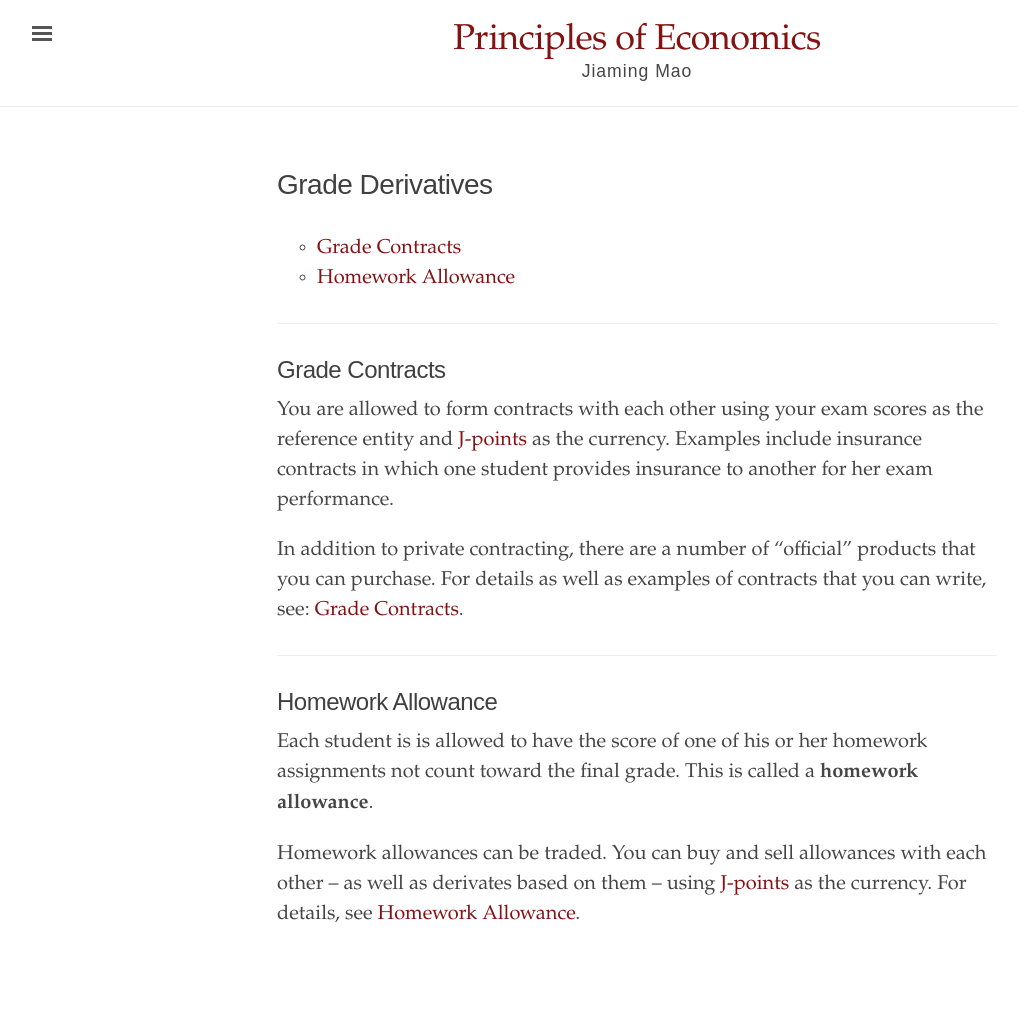
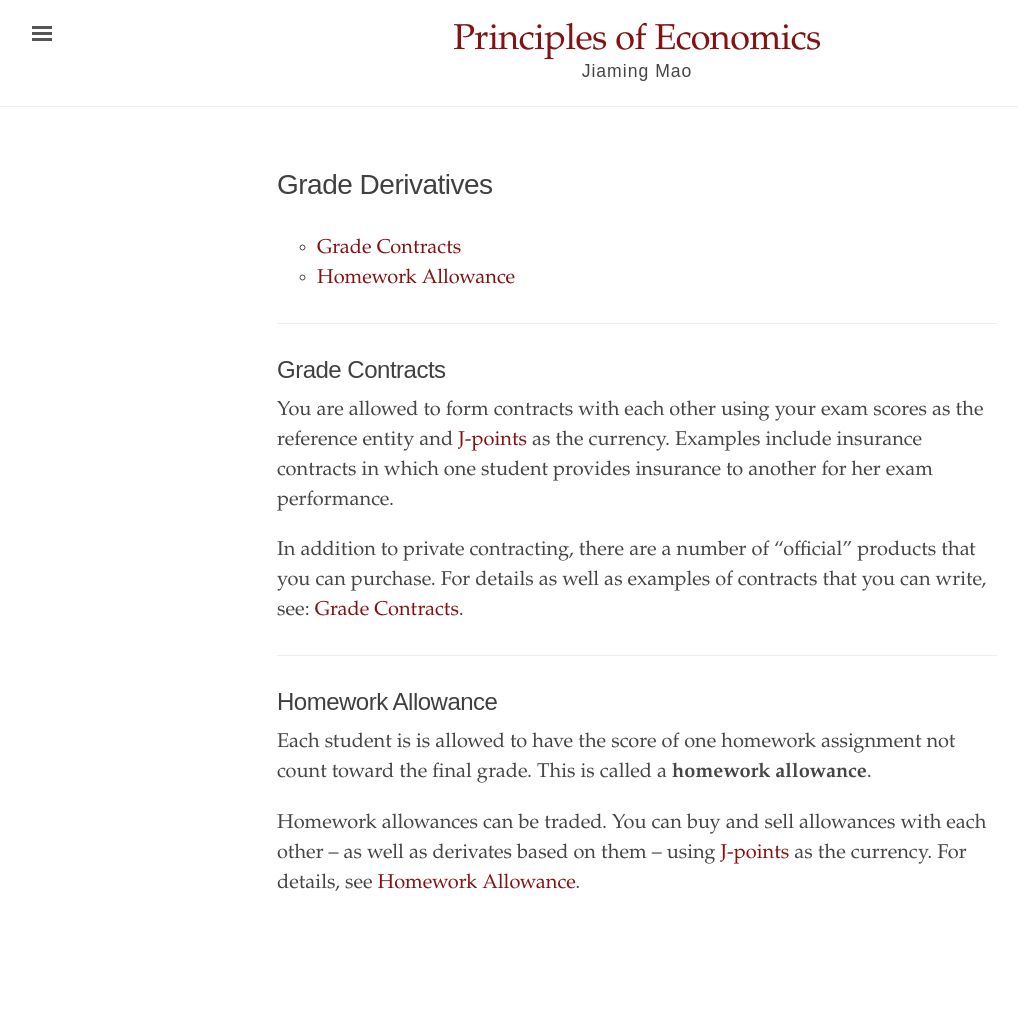
Before and after one commit to jiamingmao/principles-of-economics, a Jekyll site: the page built from Derivatives.md, in a window 1280 px wide. Shown: the whole page, without its empty margins (3-1021 px from the left). Built offline with Jekyll 4.4.1, drawn with Linux system fonts in a browser that asks for light colours; after the commit the page ends 978 px from its top, so only the background shows below that.

Commit message:
update dev

```diff
--- a/Derivatives.md
+++ b/Derivatives.md
@@ -20,6 +20,6 @@ In addition to private contracting, there are a number of "official" products th
 
 ## Homework Allowance
 
-Each student is is allowed to have the score of one of his or her homework assignments not count toward the final grade. This is called a **homework allowance**.
+Each student is is allowed to have the score of one homework assignment not count toward the final grade. This is called a **homework allowance**.
 
 Homework allowances can be traded. You can buy and sell allowances with each other -- as well as derivates based on them -- using [J-points]({{ site.baseurl }}/assets/Lectures/Final_Grade_Calculation.pdf) as the currency. For details, see [Homework Allowance]({{ site.baseurl }}/assets/Homework_Allowance.pdf).
```
